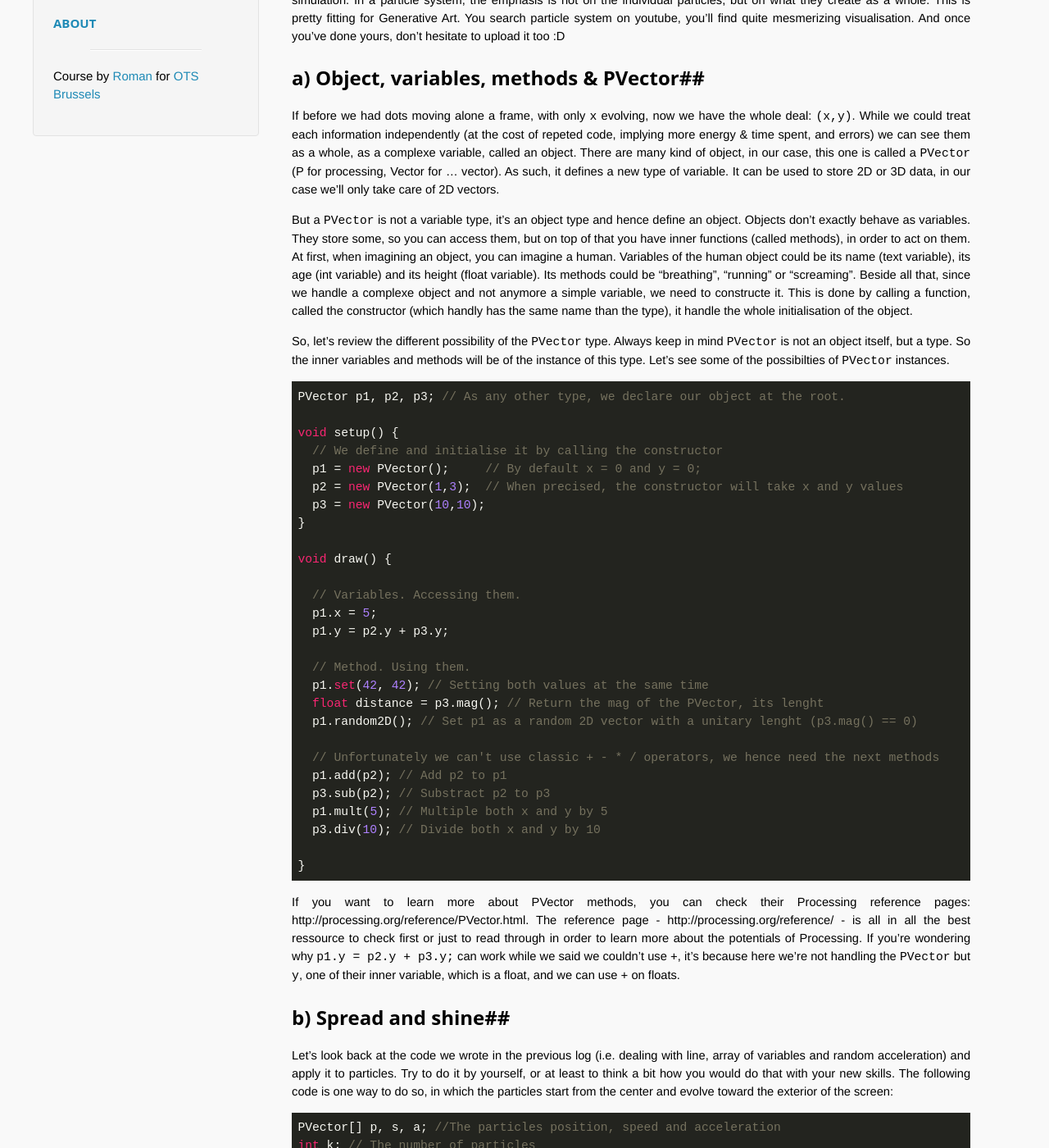
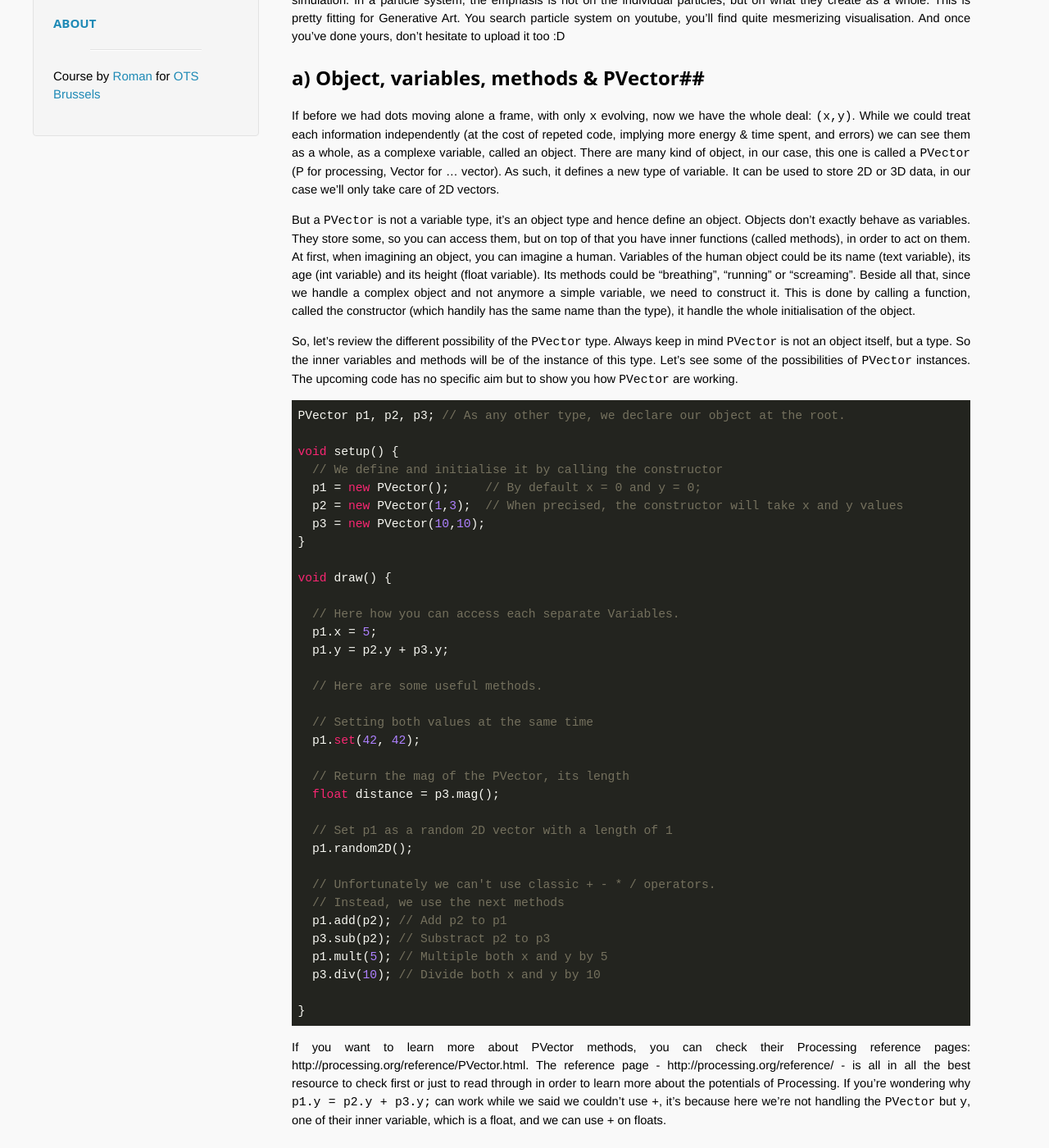
Before and after one commit to OpenTechSchool-Brussels/generative-art-with-processing, a Jekyll site: the page built from Particle-system.markdown, in a window 1280 px wide and 1400 px high, scrolled down 398 px. Shown: the whole window at 82% size. Built offline with Jekyll 4.4.1, drawn with Linux system fonts in a browser that asks for light colours; Markdown is read by kramdown in place of the engine named in the settings; some of the changed text lies outside the part shown.

Commit message:
Update Particle-system.markdown

````diff
--- a/Particle-system.markdown
+++ b/Particle-system.markdown
@@ -12,9 +12,9 @@
 ##a) Object, variables, methods & PVector##
 If before we had dots moving alone a frame, with only `x` evolving, now we have the whole deal: `(x,y)`. While we could treat each information independently (at the cost of repeted code, implying more energy & time spent, and errors) we can see them as a whole, as a complexe variable, called an object. There are many kind of object, in our case, this one is called a `PVector` (P for processing, Vector for ... vector). As such, it defines a new type of variable. It can be used to store 2D or 3D data, in our case we'll only take care of 2D vectors.
 
-But a `PVector` is not a variable type, it's an object type and hence define an object. Objects don't exactly behave as variables. They store some, so you can access them, but on top of that you have inner functions (called methods), in order to act on them. At first, when imagining an object, you can imagine a human. Variables of the human object could be its name (text variable), its age (int variable) and its height (float variable). Its methods could be "breathing", "running" or "screaming". Beside all that, since we handle a complexe object and not anymore a simple variable, we need to constructe it. This is done by calling a function, called the constructor (which handly has the same name than the type), it handle the whole initialisation of the object.
+But a `PVector` is not a variable type, it's an object type and hence define an object. Objects don't exactly behave as variables. They store some, so you can access them, but on top of that you have inner functions (called methods), in order to act on them. At first, when imagining an object, you can imagine a human. Variables of the human object could be its name (text variable), its age (int variable) and its height (float variable). Its methods could be "breathing", "running" or "screaming". Beside all that, since we handle a complex object and not anymore a simple variable, we need to construct it. This is done by calling a function, called the constructor (which handily has the same name than the type), it handle the whole initialisation of the object.
 
-So, let's review the different possibility of the `PVector` type. Always keep in mind `PVector` is not an object itself, but a type. So the inner variables and methods will be of the instance of this type. Let's see some of the possibilties of `PVector` instances.
+So, let's review the different possibility of the `PVector` type. Always keep in mind `PVector` is not an object itself, but a type. So the inner variables and methods will be of the instance of this type. Let's see some of the possibilities of `PVector` instances. The upcoming code has no specific aim but to show you how `PVector` are working.
 
 ```java
 PVector p1, p2, p3; // As any other type, we declare our object at the root.
@@ -28,16 +28,23 @@
 
 void draw() {
 
-  // Variables. Accessing them.
+  // Here how you can access each separate Variables.
   p1.x = 5;
   p1.y = p2.y + p3.y;
 
-  // Method. Using them.
-  p1.set(42, 42); // Setting both values at the same time
-  float distance = p3.mag(); // Return the mag of the PVector, its lenght
-  p1.random2D(); // Set p1 as a random 2D vector with a unitary lenght (p3.mag() == 0)
+  // Here are some useful methods.
 
-  // Unfortunately we can't use classic + - * / operators, we hence need the next methods
+  // Setting both values at the same time
+  p1.set(42, 42);
+
+  // Return the mag of the PVector, its length
+  float distance = p3.mag();
+
+  // Set p1 as a random 2D vector with a length of 1
+  p1.random2D();
+
+  // Unfortunately we can't use classic + - * / operators.
+  // Instead, we use the next methods
   p1.add(p2); // Add p2 to p1
   p3.sub(p2); // Substract p2 to p3
   p1.mult(5); // Multiple both x and y by 5
@@ -46,7 +53,7 @@
 }
 ```
 
-If you want to learn more about PVector methods, you can check their Processing reference pages: http://processing.org/reference/PVector.html. The reference page - http://processing.org/reference/ - is all in all the best ressource to check first or just to read through in order to learn more about the potentials of Processing. If you're wondering why `p1.y = p2.y + p3.y;` can work while we said we couldn't use `+`, it's because here we're not handling the `PVector` but `y`, one of their inner variable, which is a float, and we can use `+` on floats.
+If you want to learn more about PVector methods, you can check their Processing reference pages: http://processing.org/reference/PVector.html. The reference page - http://processing.org/reference/ - is all in all the best resource to check first or just to read through in order to learn more about the potentials of Processing. If you're wondering why `p1.y = p2.y + p3.y;` can work while we said we couldn't use `+`, it's because here we're not handling the `PVector` but `y`, one of their inner variable, which is a float, and we can use `+` on floats.
 
 
 ##b) Spread and shine##
@@ -106,8 +113,8 @@
 ```
 In this log, we discover new graphic directions and keep it simple. It doesn't mean that you have to keep it simple too,you can & should explore, for instance you can try:
 - Color varying with speed
-- Batch of particules with similar speed, similar color. Launch at the same time different batches.
-- Try to only plot the particles (not their trajectories, by using `background(0);` at the beginning of draw). Give them another graphic primitive (`ellipse(p[i].x, p[i].y,5,5);`). Set it up nice `noStroke(); fill(255,10);`. And try with many many particules!
+- Batch of particles with similar speed, similar color. Launch at the same time different batches.
+- Try to only plot the particles (not their trajectories, by using `background(0);` at the beginning of draw). Give them another graphic primitive (`ellipse(p[i].x, p[i].y,5,5);`). Set it up nice `noStroke(); fill(255,10);`. And try with many many particles!
 - Try to not anymore use the mouse as point of attraction but predefined positions, acting as planets. Bonus points if you draw the planets.
 - And many many others...
 
@@ -159,7 +166,7 @@
  ellipse(width/2, height/2, 100, 100);
 ```
 
-In our case, we want to draw the line only if the particles are close enough. Let's just make a test before calling the line function. Remember from previous code that the lenght of a `PVector` is accessed by its `mag` method.
+In our case, we want to draw the line only if the particles are close enough. Let's just make a test before calling the line function. Remember from previous code that the length of a `PVector` is accessed by its `mag` method.
 
 ```java
   //Draw the links
````
Also changed, not shown: other parts of Particle-system.markdown (+9 -9 lines).
